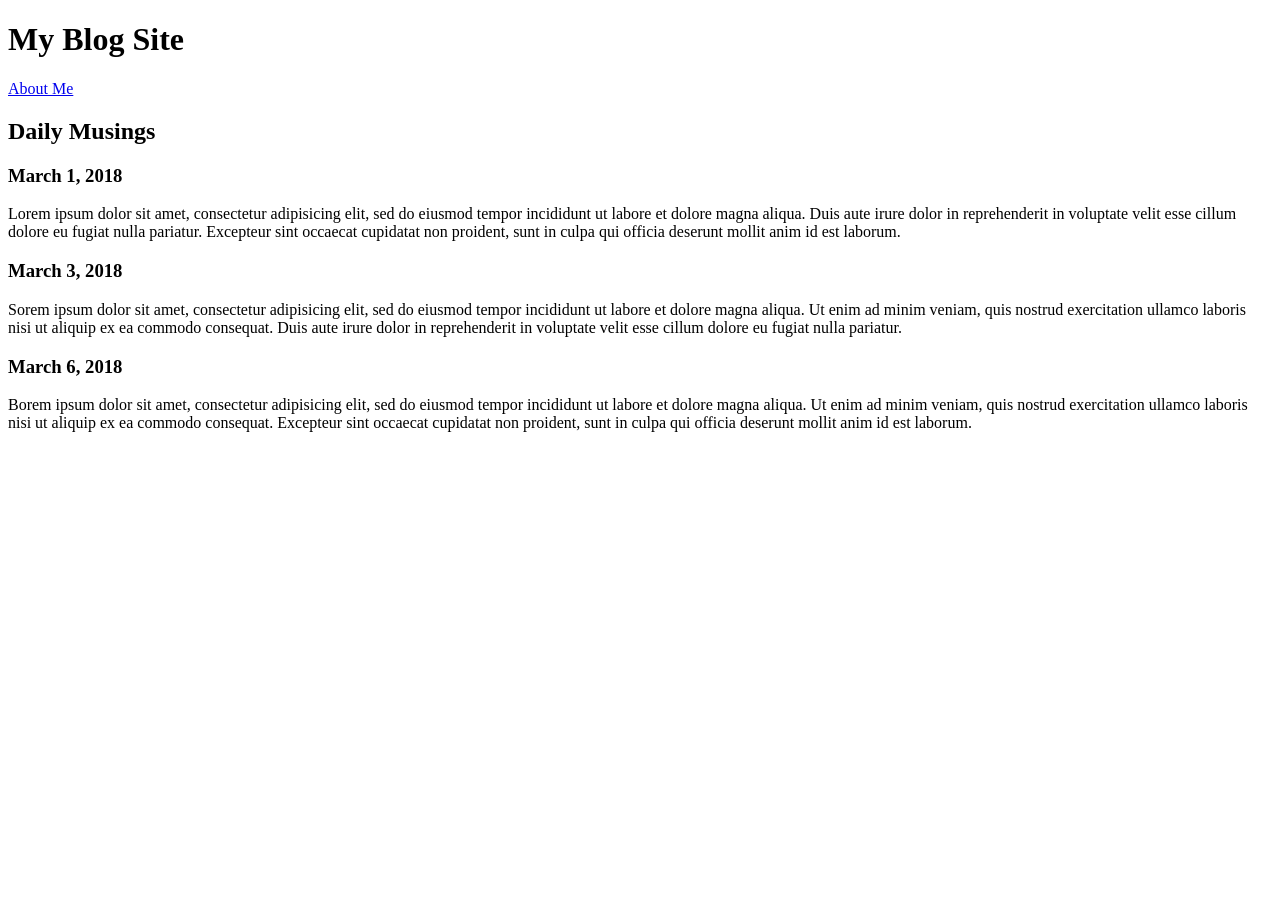
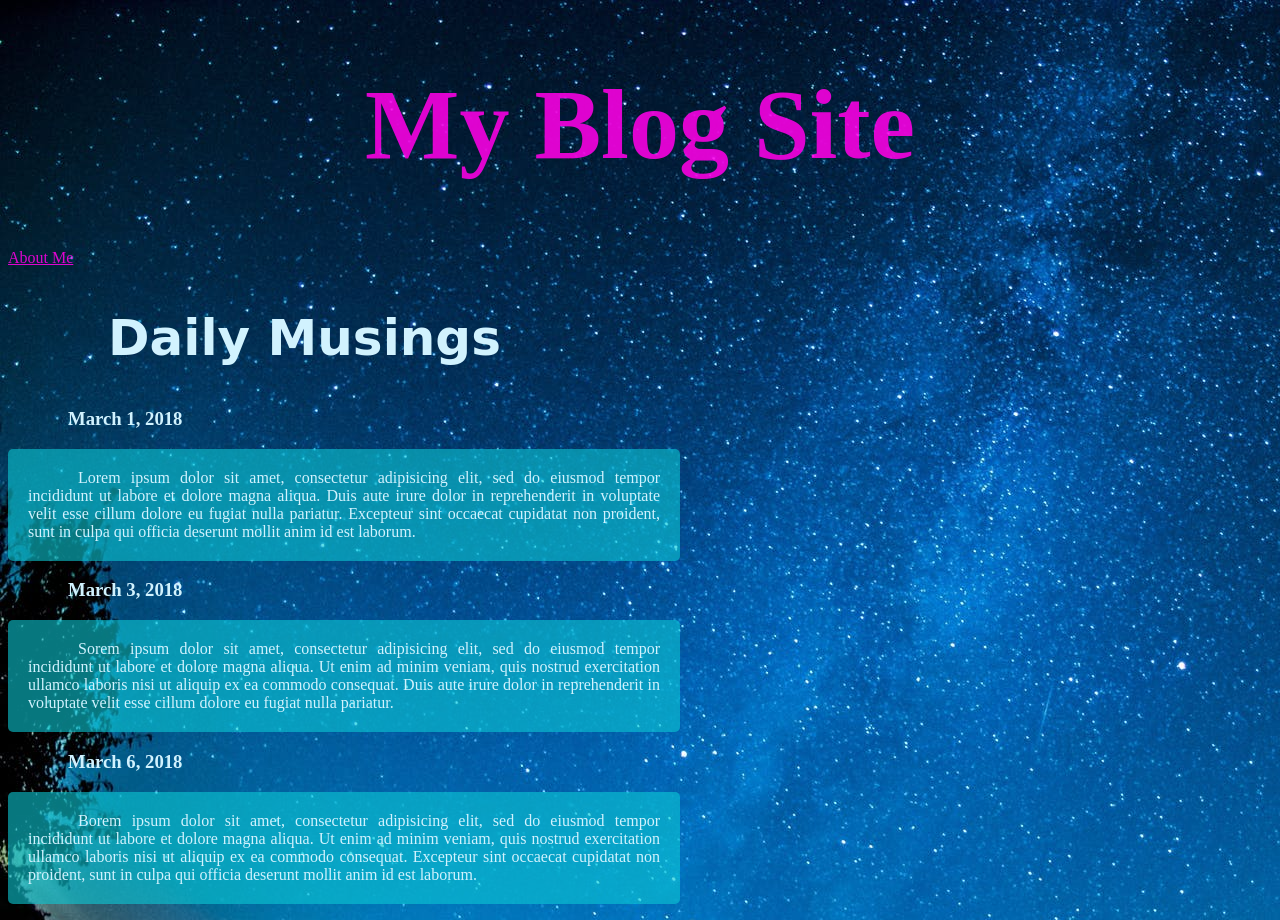
Before and after one commit to K-Banks/blog-site, a plain HTML site: page index.html in a window 1280 px wide. Before the commit the page ends 800 px from the top, so only its background shows below. Drawn offline with Linux system fonts and the light colour scheme.

Commit message:
Add CSS styling

```diff
--- a/css/styles.css
+++ b/css/styles.css
@@ -0,0 +1,47 @@
+body {
+    background-image: url("../img/bg.jpg");
+    color: #d1f2fe;
+}
+
+h1 {
+  font-size: 100px;
+  text-align: center;
+  color: #ff00e7de;
+}
+
+.home h2 {
+  font-family: cursive;
+  font-size: 50px;
+  text-indent: 100px;
+}
+
+.home h3 {
+  text-indent: 60px;
+}
+
+.home p {
+  background-color: #0ccbd696;
+  padding: 20px;
+  border-radius: 5px;
+  text-indent: 50px;
+  text-align: justify;
+  width: 50%;
+}
+
+.me h2 {
+  text-align: center;
+  margin-bottom: 5px;
+}
+
+.me p {
+  text-align: center;
+  margin-top: 5px;
+}
+
+a {
+  color: #ff00e7de;
+}
+
+a:visited {
+  color: aqua;
+}
--- a/index.html
+++ b/index.html
@@ -1,7 +1,7 @@
 <!DOCTYPE html>
 <html>
   <head>
-    <link rel="stylesheet" href="/css/styles.css" type="text/css">
+    <link rel="stylesheet" href="css/styles.css" type="text/css">
     <meta charset="utf-8">
     <title>My Blog Site</title>
   </head>
```
Also changed, not shown: about.html (+1 -1 lines), img/bg.jpg (added).
